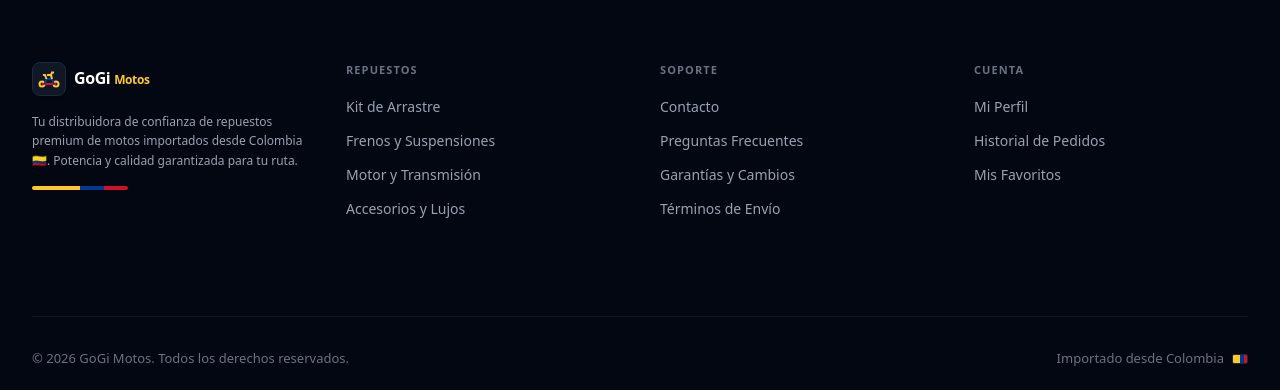
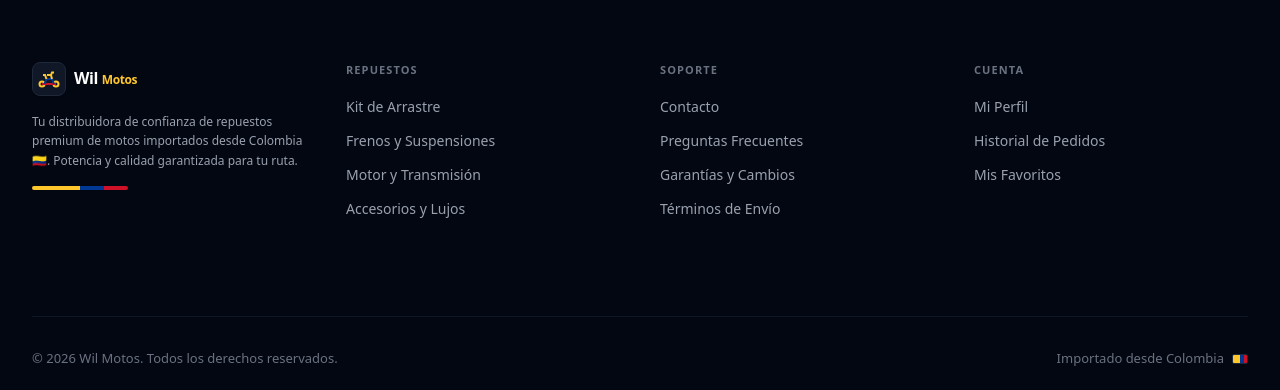
Before and after one commit to jeorgegova/ecommerce, a Next.js app: page / in a window 1280 px wide. Shown: the part 747-1137 px from the top of the page. Built offline with nearby package versions, Linux system fonts and the light colour scheme; no server answers; the database is empty.

Commit message:
Se agrega la nueva imagen Wil Motos

```diff
--- a/src/app/layout.tsx
+++ b/src/app/layout.tsx
@@ -15,7 +15,7 @@ const geistMono = Geist_Mono({
 })
 
 export const metadata: Metadata = {
-  title: "GoGi",
+  title: "WIl Motos",
   description: "Tu tienda de confianza",
 }
 
--- a/src/app/manifest.ts
+++ b/src/app/manifest.ts
@@ -2,8 +2,8 @@ import type { MetadataRoute } from "next"
 
 export default function manifest(): MetadataRoute.Manifest {
   return {
-    name: "GoGi",
-    short_name: "GoGi",
+    name: "WIl",
+    short_name: "Wil",
     description: "Tu tienda de confianza",
     start_url: "/",
     display: "standalone",
--- a/src/components/auth/AuthModal.tsx
+++ b/src/components/auth/AuthModal.tsx
@@ -94,14 +94,12 @@ export default function AuthModal() {
 
   return (
     <div
-      className={`fixed inset-0 z-50 flex items-center justify-center p-4 transition-all duration-300 ${
-        animating ? "bg-black/40 backdrop-blur-md" : "bg-transparent"
-      }`}
+      className={`fixed inset-0 z-50 flex items-center justify-center p-4 transition-all duration-300 ${animating ? "bg-black/40 backdrop-blur-md" : "bg-transparent"
+        }`}
     >
       <div
-        className={`relative w-full max-w-md overflow-hidden rounded-3xl bg-white shadow-2xl shadow-black/10 transition-all duration-400 ${
-          animating ? "translate-y-0 scale-100 opacity-100" : "translate-y-8 scale-[0.97] opacity-0"
-        }`}
+        className={`relative w-full max-w-md overflow-hidden rounded-3xl bg-white shadow-2xl shadow-black/10 transition-all duration-400 ${animating ? "translate-y-0 scale-100 opacity-100" : "translate-y-8 scale-[0.97] opacity-0"
+          }`}
       >
         <div className="h-1.5 w-full flex">
           <div className="h-full w-1/2 bg-colombia-yellow" />
@@ -200,7 +198,7 @@ function LoginForm({
           </svg>
         </div>
         <h2 className="text-2xl font-bold tracking-tight text-gray-900">Iniciar sesión</h2>
-        <p className="mt-1.5 text-[15px] text-gray-500">Bienvenido de vuelta a GoGi Motos</p>
+        <p className="mt-1.5 text-[15px] text-gray-500">Bienvenido de vuelta a Wil Motos</p>
       </div>
 
       {registeredMessage && (
@@ -287,7 +285,7 @@ function RegisterForm({
           </svg>
         </div>
         <h2 className="text-2xl font-bold tracking-tight text-gray-900">Crear cuenta</h2>
-        <p className="mt-1.5 text-[15px] text-gray-500">Únete a GoGi Motos hoy</p>
+        <p className="mt-1.5 text-[15px] text-gray-500">Únete a Wil Motos hoy</p>
       </div>
 
       <form onSubmit={handleSubmit(onSubmit)} className="space-y-4">
--- a/src/components/layout/Footer.tsx
+++ b/src/components/layout/Footer.tsx
@@ -40,7 +40,7 @@ export default function Footer() {
                 </svg>
               </div>
               <span className="text-base font-extrabold tracking-tight text-white leading-none">
-                GoGi <span className="text-xs font-semibold text-colombia-yellow">Motos</span>
+                Wil <span className="text-xs font-semibold text-colombia-yellow">Motos</span>
               </span>
             </Link>
             <p className="text-xs text-gray-400 leading-relaxed">
@@ -75,7 +75,7 @@ export default function Footer() {
               <path d="M5 17h14" className="stroke-colombia-red" strokeWidth="2" />
               <path d="M7.5 17l2-5h5.5l2 5" className="stroke-colombia-blue" strokeWidth="2" />
             </svg>
-            <span className="text-sm font-extrabold text-white">GoGi Motos</span>
+            <span className="text-sm font-extrabold text-white">Wil Motos</span>
             <span className="flex h-2.5 w-4 overflow-hidden rounded-xs border border-gray-800 ml-1">
               <span className="h-full w-1/2 bg-colombia-yellow" />
               <span className="h-full w-1/4 bg-colombia-blue" />
@@ -97,13 +97,13 @@ export default function Footer() {
           </div>
 
           <p className="text-[10px] text-gray-600">
-            &copy; {new Date().getFullYear()} GoGi Motos. Todos los derechos reservados.
+            &copy; {new Date().getFullYear()} Wil Motos. Todos los derechos reservados.
           </p>
         </div>
 
         {/* Borde inferior para Desktop */}
         <div className="hidden md:flex mt-12 border-t border-gray-900 pt-8 items-center justify-between">
-          <p className="text-[13px] text-gray-500">&copy; {new Date().getFullYear()} GoGi Motos. Todos los derechos reservados.</p>
+          <p className="text-[13px] text-gray-500">&copy; {new Date().getFullYear()} Wil Motos. Todos los derechos reservados.</p>
           <div className="flex items-center gap-2">
             <span className="text-[13px] text-gray-500">Importado desde Colombia</span>
             <span className="flex h-2.5 w-4 overflow-hidden rounded-xs border border-gray-800">
--- a/src/components/layout/Header.tsx
+++ b/src/components/layout/Header.tsx
@@ -87,7 +87,7 @@ export default function Header() {
           </div>
           <div className="flex flex-col">
             <span className="text-base font-extrabold tracking-tight text-gray-900 leading-none lg:text-lg flex items-center gap-1">
-              GoGi <span className="text-[10px] font-semibold text-col-blue-dark bg-colombia-yellow/35 px-1.5 py-0.5 rounded-full border border-colombia-yellow/50">Motos</span>
+              Wil <span className="text-[10px] font-semibold text-col-blue-dark bg-colombia-yellow/35 px-1.5 py-0.5 rounded-full border border-colombia-yellow/50">Motos</span>
             </span>
             <span className="text-[8px] font-bold text-gray-500 uppercase tracking-wider leading-none mt-1">Repuestos Importados 🇨🇴</span>
           </div>
```
Also changed, not shown: 1 other file (tests, documents, lock files or other folders).
